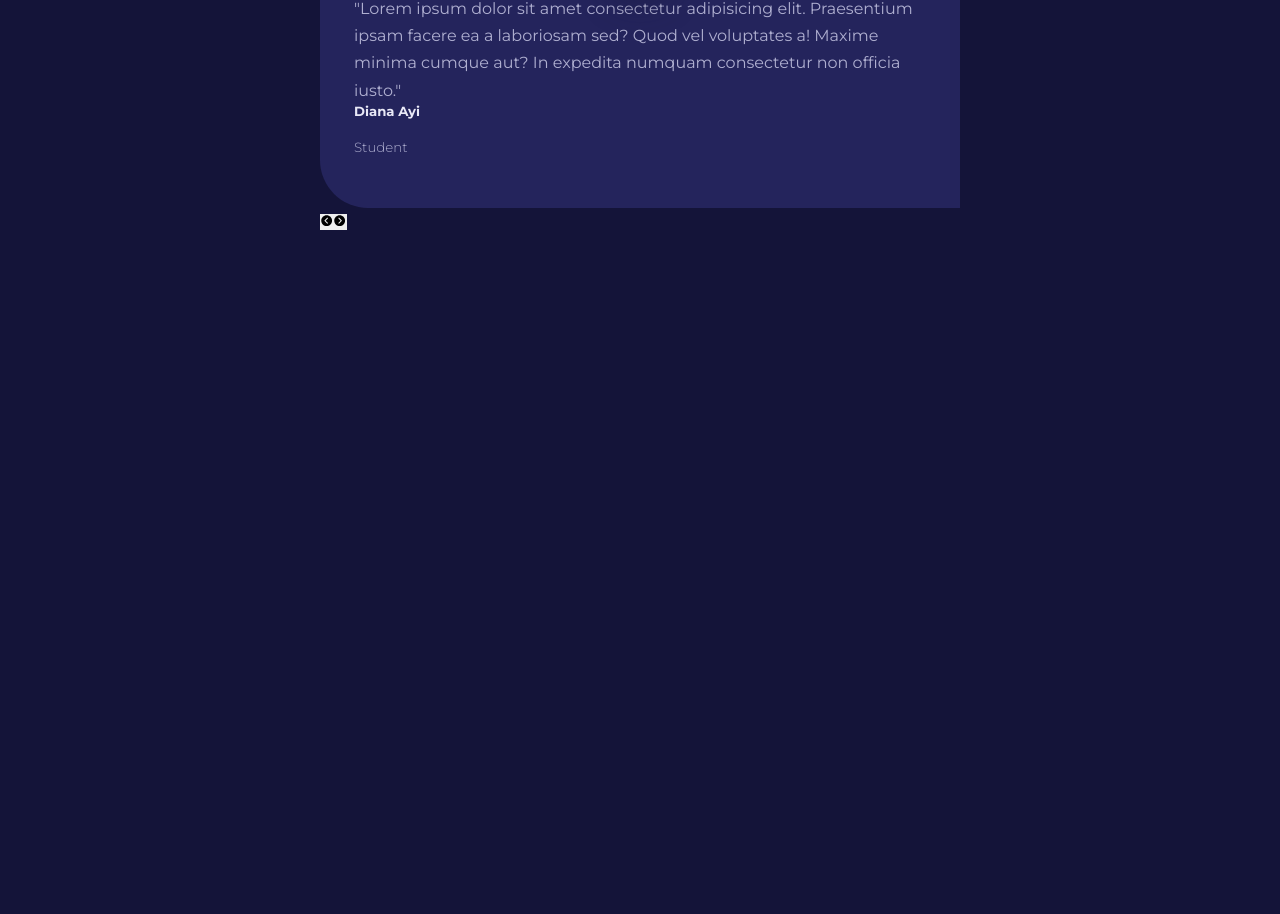
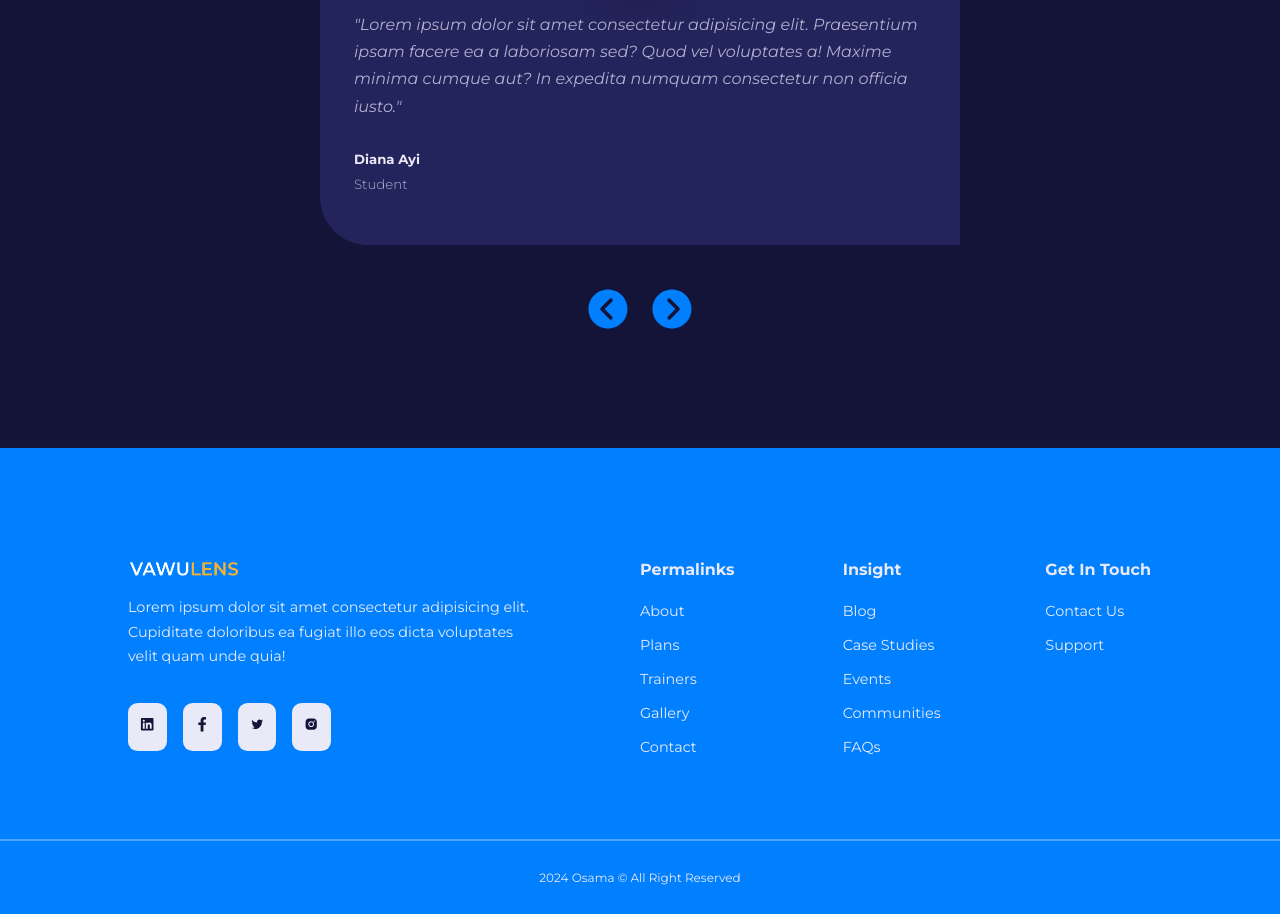
Before and after one commit to MohammedOsamma/Gym-website, a React (Create React App) app: page / in a window 1280 px wide. Shown: the part 3186-4100 px from the top of the page. Before the commit the page ends 3422 px from the top, so only its background shows below. Built offline with nearby package versions, Linux system fonts and the light colour scheme.

Commit message:
Finish The Home Page

```diff
--- /dev/null
+++ b/src/component/Footer.jsx
@@ -0,0 +1,75 @@
+import { Link } from "react-router-dom";
+import Logo from "../images/logo.png";
+import { FaFacebookF } from "react-icons/fa";
+import { FaLinkedin } from "react-icons/fa";
+import { AiOutlineTwitter } from "react-icons/ai";
+import { AiFillInstagram } from "react-icons/ai";
+const Footer = () => {
+  return (
+    <footer>
+      <div className="container footer__container">
+        <article>
+          <Link to="/" className="logo">
+            <img src={Logo} alt="Logo" />
+          </Link>
+          <p>
+            Lorem ipsum dolor sit amet consectetur adipisicing elit. Cupiditate
+            doloribus ea fugiat illo eos dicta voluptates velit quam unde quia!
+          </p>
+          <div className="footer__socials">
+            <a
+              href="https://www.linkedin.com/"
+              target="_blank"
+              rel="noreferrer nooperner"
+            >
+              <FaLinkedin />
+            </a>
+            <a
+              href="https://www.facebook.com/"
+              target="_blank"
+              rel="noreferrer nooperner"
+            >
+              <FaFacebookF />
+            </a>
+            <a href="https://x.com/" target="_blank" rel="noreferrer nooperner">
+              <AiOutlineTwitter />
+            </a>
+            <a
+              href="https://www.instagram.com/"
+              target="_blank"
+              rel="noreferrer nooperner"
+            >
+              <AiFillInstagram />
+            </a>
+          </div>
+        </article>
+        <article>
+          <h4>Permalinks</h4>
+          <Link to="/about">About</Link>
+          <Link to="/plans">Plans</Link>
+          <Link to="/trainers">Trainers</Link>
+          <Link to="/gallery">Gallery</Link>
+          <Link to="/contact">Contact</Link>
+        </article>
+        <article>
+          <h4>Insight</h4>
+          <Link to="/s">Blog</Link>
+          <Link to="/s">Case Studies</Link>
+          <Link to="/s">Events</Link>
+          <Link to="/s">Communities</Link>
+          <Link to="/s">FAQs</Link>
+        </article>
+        <article>
+          <h4>Get In Touch</h4>
+          <Link to="/contact">Contact Us</Link>
+          <Link to="/s">Support</Link>
+        </article>
+      </div>
+      <div className="footer__copyright">
+        <small>2024 Osama &copy; All Right Reserved </small>
+      </div>
+    </footer>
+  );
+};
+
+export default Footer;
--- a/src/component/Testimonials.jsx
+++ b/src/component/Testimonials.jsx
@@ -12,12 +12,18 @@ const Testimonials = () => {
   const [index, setIndex] = useState(0);
   const { name, quote, job, avatar } = testimonials[index];
 
-  //   const testimonialsLeftButtonHandle = () => {
-  //     setIndex((prev) => prev + 1);
-  //   };
-  //   const testimonialsRightButtonHandle = () => {
-  //     setIndex((prev) => prev - 1);
-  //   };
+  const prevTestimonialsHandler = () => {
+    setIndex((prev) => prev - 1);
+    if (index <= 0) {
+      setIndex(testimonials.length - 1);
+    }
+  };
+  const nextTestimonialsHandler = () => {
+    setIndex((prev) => prev + 1);
+    if (index >= testimonials.length - 1) {
+      setIndex(0);
+    }
+  };
   return (
     <section className="testimonials">
       <div className="container testimonials__container">
@@ -30,19 +36,19 @@ const Testimonials = () => {
           <div className="testimonial__avatar">
             <img src={avatar} alt="AvatarImage" />
           </div>
-          <p className="testimonials__quote">{`"${quote}"`}</p>
+          <p className="testimonial__quote">{`"${quote}"`}</p>
           <h5>{name}</h5>
-          <small className="testimonials__title">{job}</small>
+          <small className="testimonial__title">{job}</small>
         </Card>
         <div className="testimonials__btn-container">
           <button
             className="testimonials__btn"
-            // onClick={testimonialsLeftButtonHandle}
+            onClick={prevTestimonialsHandler}
           >
             <IoIosArrowDropleftCircle />
           </button>
           <button
-            // onClick={testimonialsRightButtonHandle}
+            onClick={nextTestimonialsHandler}
             className="testimonials__btn"
           >
             <IoIosArrowDroprightCircle />
--- a/src/component/navbar.css
+++ b/src/component/navbar.css
@@ -22,6 +22,7 @@ nav {
 }
 .logo {
   width: 7rem;
+  display: block;
 }
 .nav__links {
   display: flex;
--- a/src/index.css
+++ b/src/index.css
@@ -14,7 +14,7 @@
   --primary-hue: 210;
   --gray-hue: 240;
   --color-primary: hsl(var(--primary-hue), 100%, 50%);
-  --color-priamry-cariant: hsl(var(--primary-hue), 100%, 65%);
+  --color-primary-variant: hsl(var(--primary-hue), 100%, 65%);
   --color-secondary: #ffb116;
   --color-gray-100: hsl(var(--gray-hue), 47%, 94%);
   --color-gray-200: hsl(var(--gray-hue), 26%, 75%);
@@ -147,3 +147,24 @@ section {
   display: block;
   font-weight: 300;
 }
+
+/*  MEDIA QUERIES (medium screens)  */
+@media screen and (max-width: 1024px) {
+  .container {
+    width: var(--container-width-md);
+  }
+  h1 {
+    font-size: 2rem;
+  }
+  h2 {
+    font-size: 1.6rem;
+  }
+}
+
+/*  MEDIA QUERIES (small screens)  */
+@media screen and (max-width: 600px) {
+  h1 {
+    font-size: 2.2rem;
+    line-height: 1.3;
+  }
+}
--- a/src/pages/home/Home.jsx
+++ b/src/pages/home/Home.jsx
@@ -4,6 +4,7 @@ import Programs from "../../component/Programs";
 import Values from "../../component/Values";
 import Testimonials from "../../component/Testimonials";
 import "./home.css";
+import Footer from "../../component/Footer";
 
 const Home = () => {
   return (
@@ -13,6 +14,7 @@ const Home = () => {
       <Values />
       <FAQs />
       <Testimonials />
+      <Footer />
     </>
   );
 };
--- a/src/pages/home/home.css
+++ b/src/pages/home/home.css
@@ -41,7 +41,6 @@
   border-radius: 50%;
   position: absolute;
   transition: var(--transition);
-  /* filter: blur(15px); */
 }
 
 .main__header-image {
@@ -167,3 +166,191 @@
   border-radius: 50%;
   border-color: var(--color-gray-400);
 }
+.testimonial__quote {
+  font-style: italic;
+  margin: 1rem 0 2rem;
+}
+.card small.testimonial__title {
+  margin-top: 0.3rem;
+}
+.testimonials__btn-container {
+  width: fit-content;
+  margin: 2.5rem auto 0;
+  display: flex;
+  justify-content: center;
+  align-items: center;
+  gap: 1rem;
+}
+.testimonials__btn {
+  background: transparent;
+  cursor: pointer;
+}
+.testimonials__btn svg {
+  width: 3rem;
+  height: 3rem;
+  font-size: 1.8rem;
+  fill: var(--color-primary);
+}
+
+/* ##################################### Footer ##################################### */
+
+footer {
+  background: var(--color-primary);
+  margin-top: 7rem;
+  padding-top: 7rem;
+  font-size: 0.9rem;
+  color: var(--color-gray-100);
+}
+
+.footer__container {
+  display: grid;
+  grid-template-columns: 26rem 1fr 1fr 1fr;
+  gap: 6rem;
+}
+.footer__container article {
+  display: flex;
+  flex-direction: column;
+  align-items: flex-start;
+  gap: 0.6rem;
+}
+
+.footer__container article p {
+  margin-top: 0.5rem;
+}
+.footer__container article h4 {
+  margin-bottom: 0.6rem;
+  font-size: 1rem;
+}
+.footer__socials {
+  margin-top: 1.5rem;
+  display: flex;
+  align-items: center;
+  gap: 1rem;
+}
+.footer__socials a {
+  background: var(--color-gray-100);
+  padding: 0.7rem;
+  border: 1px solid transparent;
+  border-radius: 0.6rem;
+  transition: var(--transition);
+}
+.footer__socials a svg {
+  color: var(--color-gray-600);
+}
+.footer__socials a:hover {
+  color: var(--color-gray-100);
+  background: transparent;
+}
+.footer__copyright {
+  color: var(--color-gray-100);
+  text-align: center;
+  padding: 1.5rem 0;
+  border-top: 2px solid var(--color-primary-variant);
+  margin-top: 5rem;
+}
+
+/*  MEDIA QUERIES (medium screens)  */
+@media screen and (max-width: 1024px) {
+  /* Main Header  */
+  .main__header {
+    height: fit-content;
+    padding: 12rem 0;
+  }
+  .main__header-container {
+    gap: 0;
+  }
+  .main__header-circle {
+    width: 16rem;
+    height: 16rem;
+  }
+  /* Programs  */
+  .programs__wrapper {
+    grid-template-columns: 1fr 1fr;
+  }
+
+  /* Values  */
+  .values__container {
+    grid-template-columns: 1fr;
+    justify-content: center;
+    gap: 4rem;
+  }
+  .values__wrapper {
+    gap: 4rem 3rem;
+  }
+  .values__image {
+    display: none;
+  }
+
+  /* FAQs  */
+  .faqs__wrapper {
+    grid-template-columns: 1fr;
+  }
+  /* Testimonial  */
+  .testimonials {
+    width: 75%;
+  }
+  /* Footer  */
+  .footer__container {
+    grid-template-columns: 1fr 1fr;
+    gap: 4rem;
+  }
+}
+
+/*  MEDIA QUERIES (small screens)  */
+@media screen and (max-width: 600px) {
+  /* Main Header  */
+  .main__header {
+    margin-top: 0;
+    padding: 12rem 0 0;
+    height: 100vh;
+  }
+  .main__header-circle,
+  .main__header-image {
+    display: none;
+  }
+  .main__header-container {
+    grid-template-columns: 1fr;
+  }
+  /* Programs  */
+  .programs__wrapper {
+    grid-template-columns: 1fr;
+    gap: 2rem;
+    margin-top: 3rem;
+  }
+  .programs__program {
+    width: 84%;
+    margin: 0 auto;
+  }
+  /* Values  */
+  .values__wrapper {
+    grid-template-columns: 1fr;
+    gap: 3rem;
+  }
+  .card.values__value {
+    width: 84%;
+    margin-inline: auto;
+  }
+  /* FAQs  */
+  .faqs__wrapper {
+    gap: 1rem;
+    margin-top: 3rem;
+  }
+  /* Testimonials  */
+  .testimonials {
+    width: 100%;
+  }
+  /* Footer  */
+  footer {
+    margin-top: 7rem;
+  }
+  .footer__container {
+    grid-template-columns: 1fr;
+    gap: 3rem;
+  }
+  .footer__container article {
+    align-items: center;
+  }
+  .footer__container article p {
+    text-align: center;
+  }
+}
```
